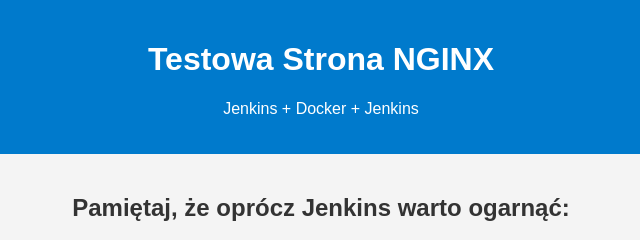
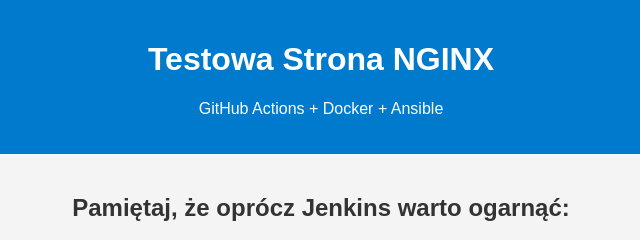
Before and after one commit to adminakademiagit/test_l18_gha_nginx_ansible, a plain HTML site: page strona/index.html in a window 1280 px wide. Shown: the top 240 px of the page, 319-959 px from the left. Drawn offline with Linux system fonts and the light colour scheme.

Commit message:
Zmiana naglowka strony

```diff
--- a/strona/index.html
+++ b/strona/index.html
@@ -42,7 +42,7 @@
 <body>
     <header>
         <h1>Testowa Strona NGINX</h1>
-        <p>Jenkins + Docker + Jenkins</p>
+        <p>GitHub Actions + Docker + Ansible</p>
     </header>
     <main>
         <h2>Pamiętaj, że oprócz Jenkins warto ogarnąć:</h2>
```
